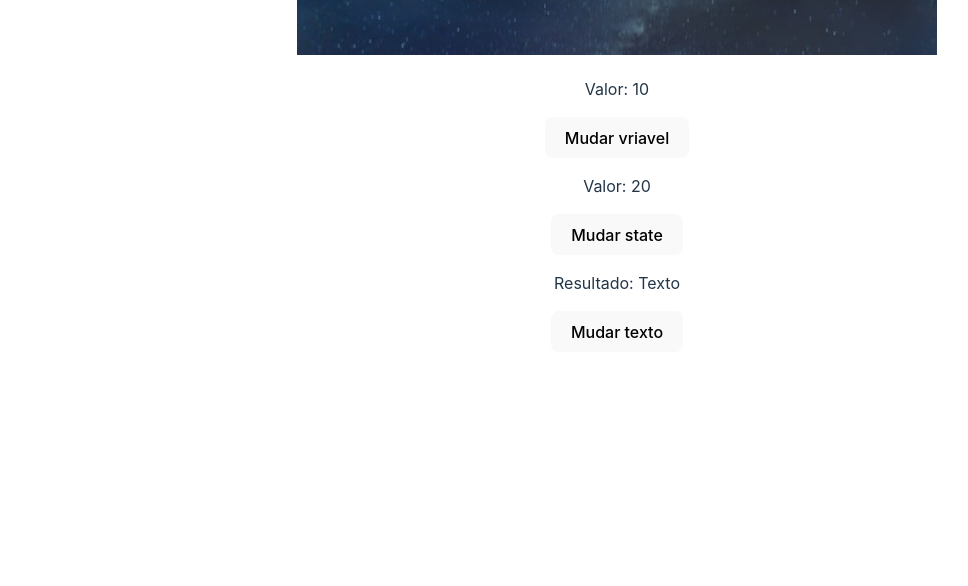
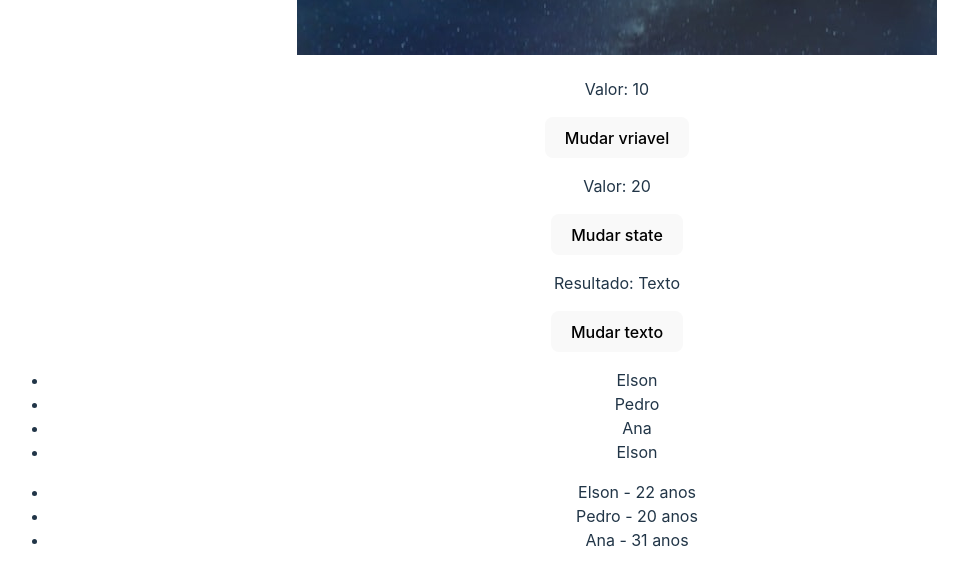
Before and after one commit to ELSON-341/React, a React (Vite) app in the folder 3_avancando_em_react/avancando/: page / in a window 1280 px wide. Shown: the part 950-1536 px from the top of the page, without its empty margins (23-991 px from the left). Built offline with nearby package versions, Linux system fonts and the light colour scheme.

Commit message:
render list

```diff
--- a/3_avancando_em_react/avancando/src/App.jsx
+++ b/3_avancando_em_react/avancando/src/App.jsx
@@ -6,8 +6,8 @@ import night from './assets/night.jpg'
 // 3 - useState
 import { Data } from './components/Data'
 
-
-
+// 4 - rederizão de lista
+import ListRender from './components/ListRender'
 function App() {
 
   return (
@@ -21,6 +21,8 @@ function App() {
 
       {/* 3 - useState */}
       <Data></Data>
+      {/* 4 - rederizão de lista */}
+      <ListRender></ListRender>
     </>
   )
 }
--- /dev/null
+++ b/3_avancando_em_react/avancando/src/components/ListRender.jsx
@@ -0,0 +1,29 @@
+import { useState } from "react"
+
+const ListRender = () => {
+  const [list] = useState(['Elson', 'Pedro', 'Ana', 'Elson'])
+
+  const [users, setUsers] = useState([
+    {id: 1, name: 'Elson', age: 22},
+    {id: 2, name: 'Pedro', age: 20},
+    {id: 3, name: 'Ana', age: 31},
+  ])
+  return (
+    <div>
+      {/* 4 - render sem key */}
+        <ul>
+          {list.map((item, i) => (
+              <li key={i}>{item}</li>
+          ))}
+        </ul>
+        {/* 5 - render com key */}
+        <ul>
+            {users.map((user) => (
+              <li key={user.id}>{user.name} - {user.age} anos</li>
+            ))}
+        </ul>
+    </div>
+  )
+}
+
+export default ListRender
```
